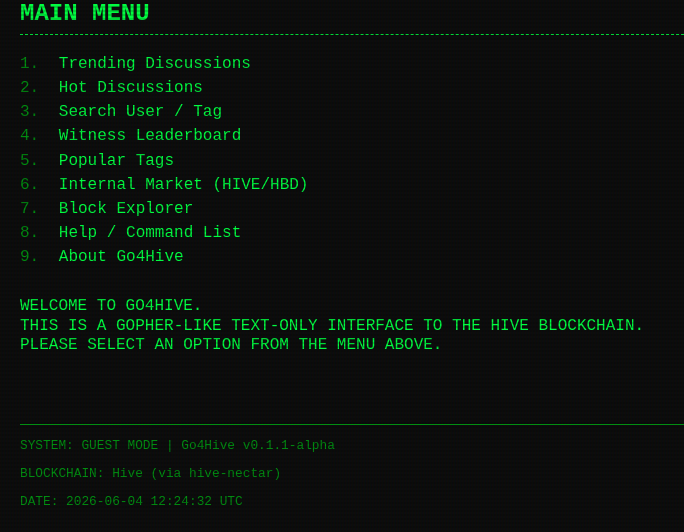
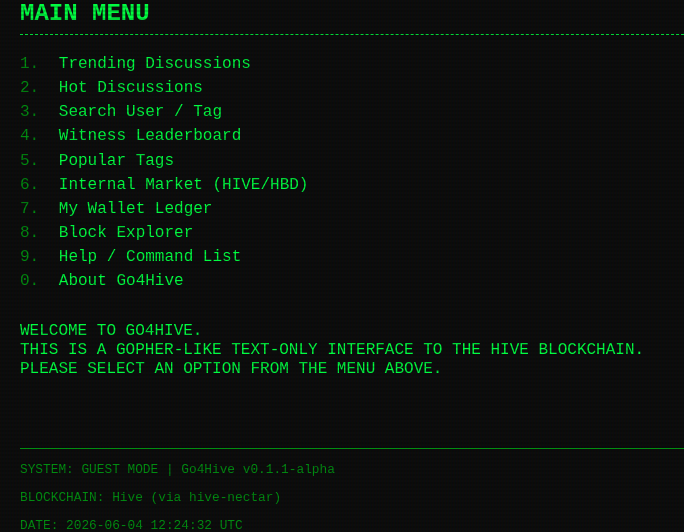
Before and after one commit to TheCrazyGM/go4hive, a Django app: page / in a window 1280 px wide. Shown: the part 184-716 px from the top of the page, without its empty margins (0-684 px from the left). Run offline with Django 5.2, Linux system fonts and the light colour scheme.

Commit message:
Phase 5: Wallet Ledger Implementation (fixed lint)

```diff
--- a/gopher/services.py
+++ b/gopher/services.py
@@ -451,6 +451,7 @@ def get_block_details(block_num):
 
 
 def get_top_witnesses(limit=20):
+    # ... (existing code)
     cache_key = f"witnesses_{limit}"
     data = cache.get(cache_key)
     if data:
@@ -483,6 +484,40 @@ def get_top_witnesses(limit=20):
     except Exception as e:
         logger.error(f"Error fetching witnesses: {e}")
         return []
+
+
+def get_wallet_data(username):
+    """
+    Fetches comprehensive wallet data for a user.
+    """
+    cache_key = f"wallet_{username}"
+    data = cache.get(cache_key)
+    if data:
+        return data
+
+    try:
+        hv = Hive()
+        acc = Account(username, blockchain_instance=hv)
+
+        # Manabar details
+        mana = acc.get_manabar()
+
+        data = {
+            "name": acc.name,
+            "hive": str(acc.get("balance", "0.000 HIVE")),
+            "hbd": str(acc.get("hbd_balance", "0.000 HBD")),
+            "hp": str(acc.get_token_power()),
+            "savings_hive": str(acc.get("savings_balance", "0.000 HIVE")),
+            "savings_hbd": str(acc.get("savings_hbd_balance", "0.000 HBD")),
+            "voting_power": f"{acc.get_voting_power():.2f}%",
+            "resource_credits": f"{mana.get('current_mana_pct', 0):.2f}%",
+            "reputation": f"{acc.rep:.2f}",
+        }
+        cache.set(cache_key, data, 60)  # 1 minute cache for wallet
+        return data
+    except Exception as e:
+        logger.error(f"Error fetching wallet for {username}: {e}")
+        return None
 
 
 def get_market_ticker():
--- a/gopher/templates/gopher/base.html
+++ b/gopher/templates/gopher/base.html
@@ -131,7 +131,17 @@
                         case 'market':
                             window.location.href = '/market/';
                             break;
+                        case 'wallet':
+                            if (args[0]) {
+                                window.location.href = `/wallet/${args[0].replace('@', '')}/`;
+                            } else if (CURRENT_USER) {
+                                window.location.href = '/wallet/';
+                            } else {
+                                printMsg('HANDSHAKE REQUIRED OR PROVIDE USERNAME: wallet <user>', true);
+                            }
+                            break;
                         case 'help':
+
                             window.location.href = '/help/';
                             break;
                         case 'vote':
--- a/gopher/templates/gopher/help.html
+++ b/gopher/templates/gopher/help.html
@@ -15,6 +15,7 @@ feed            Browse your personalized Following feed
 search          Navigate to Search interface
 witness         View Witness Leaderboard
 market          View HIVE/HBD Ticker
+wallet [user]   View Wallet Ledger for [user] or yourself
 blocks          View Block Explorer
 vote [weight]   Cast vote on current post (1-100)
                 *Only available inside Post Detail view
--- a/gopher/templates/gopher/index.html
+++ b/gopher/templates/gopher/index.html
@@ -21,13 +21,16 @@
         <span class="selector">6.</span> <a href="/market/" data-key="6">Internal Market (HIVE/HBD)</a>
     </div>
     <div class="menu-item">
-        <span class="selector">7.</span> <a href="/blocks/" data-key="7">Block Explorer</a>
+        <span class="selector">7.</span> <a href="/wallet/" data-key="7">My Wallet Ledger</a>
     </div>
     <div class="menu-item">
-        <span class="selector">8.</span> <a href="/help/" data-key="8">Help / Command List</a>
+        <span class="selector">8.</span> <a href="/blocks/" data-key="8">Block Explorer</a>
     </div>
     <div class="menu-item">
-        <span class="selector">9.</span> <a href="/about/" data-key="9">About Go4Hive</a>
+        <span class="selector">9.</span> <a href="/help/" data-key="9">Help / Command List</a>
+    </div>
+    <div class="menu-item">
+        <span class="selector">0.</span> <a href="/about/" data-key="0">About Go4Hive</a>
     </div>
     <div style="margin-top: 30px;">
     <pre>
--- a/gopher/urls.py
+++ b/gopher/urls.py
@@ -13,6 +13,8 @@ urlpatterns = [
     path("witnesses/", views.witnesses, name="witnesses"),
     path("market/", views.market, name="market"),
     path("feed/", views.feed, name="feed"),
+    path("wallet/", views.wallet, name="wallet"),
+    path("wallet/<str:username>/", views.wallet, name="wallet_user"),
     path("tags/", views.tags, name="tags"),
     path("set-theme/<str:theme_name>/", views.set_theme, name="set_theme"),
     path(
--- a/gopher/views.py
+++ b/gopher/views.py
@@ -12,6 +12,7 @@ from .services import (
     get_market_ticker,
     get_popular_tags,
     get_random_header,
+    get_wallet_data,
 )
 import urllib.parse
 
@@ -82,6 +83,24 @@ def witnesses(request):
     context = _get_base_context(request)
     context["witnesses"] = get_top_witnesses(limit=20)
     return render(request, "gopher/witnesses.html", context)
+
+
+def wallet(request, username=None):
+    context = _get_base_context(request)
+
+    # If no username provided, use current logged in user
+    target_user = username or context.get("current_user")
+
+    if not target_user:
+        return redirect("index")
+
+    wallet_data = get_wallet_data(target_user)
+    if not wallet_data:
+        context["error"] = f"WALLET FOR @{target_user} NOT FOUND."
+        return render(request, "gopher/search.html", context)
+
+    context["wallet"] = wallet_data
+    return render(request, "gopher/wallet.html", context)
 
 
 def market(request):
```
Also changed, not shown: go4hive-alpha-release.md (deleted, +0 -50 lines), gopher/templates/gopher/wallet.html (added, +38 -0 lines).
